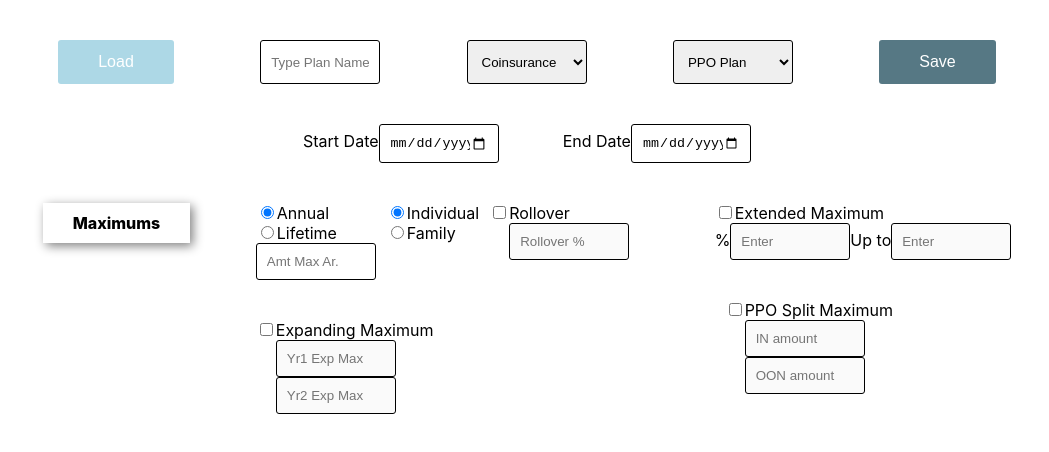
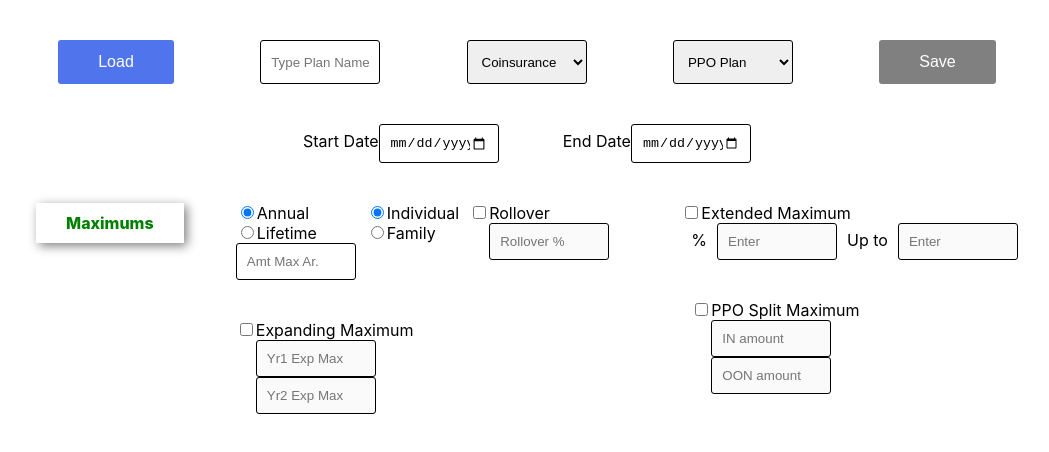
Before and after one commit to Paraone/32Health, a Next.js app: page / in a window 1280 px wide. Shown: the top 452 px of the page, without its empty margins (113-1162 px from the left). Built offline with nearby package versions, Linux system fonts and the light colour scheme.

Commit message:
revise styles

```diff
--- a/pages/index.tsx
+++ b/pages/index.tsx
@@ -74,7 +74,8 @@ async function postData(url = '', data: iData) {
 async function getData(url = '') {
   const response = await fetch(url)
   console.log({response})
-  const savedData = window.localStorage.getItem('policy') || '{}';
+  const savedData = window.localStorage.getItem('policy') || '';
+  if (!savedData) return;
   return JSON.parse(savedData);
 }
 
@@ -358,7 +359,7 @@ const Home: FC = () => {
               />
               <label htmlFor="extended_maximum">Extended Maximum</label>
             </div>
-            <div>
+            <div className="ext-max-values">
               <span>%</span>
               <input
                 onBlur={logUserInteraction}
@@ -421,10 +422,10 @@ const Home: FC = () => {
           </div>
         </div>
       </div>
-      <div>
+      <div className="user-steps">
         {steps.length > 1 &&
 
-          <div>
+          <div className="expanding-max">
             User Steps:
             {
               steps.map(({ lastStep }, index) => {
--- a/styles/globals.css
+++ b/styles/globals.css
@@ -24,19 +24,37 @@ button {
   border-radius: 3px;
   padding: 10px 40px;
   color: white;
-  background-color: lightblue;
+  background-color: rgb(80, 116, 235);
   font-size: 16px;
   line-height: 24px;
+  cursor: pointer;
+  transition: background-color .2s ease-in
+}
+
+button:hover {
+  background-color: #61dafb;
 }
 
 button:disabled {
-  background-color: rgb(86, 120, 132);
+  cursor: unset;
+  background-color: grey;
 }
 
 .maximums {
+  color: green;
   font-weight: 800;
   box-shadow: 3px 3px 10px grey;
   padding: 10px 30px;
+}
+
+.ext-max-values > span,
+.ext-max-values > input {
+  margin-left: 10px;
+}
+
+.user-steps {
+  width: 60%;
+  text-align: left;
 }
 
 .policy-length,
```
